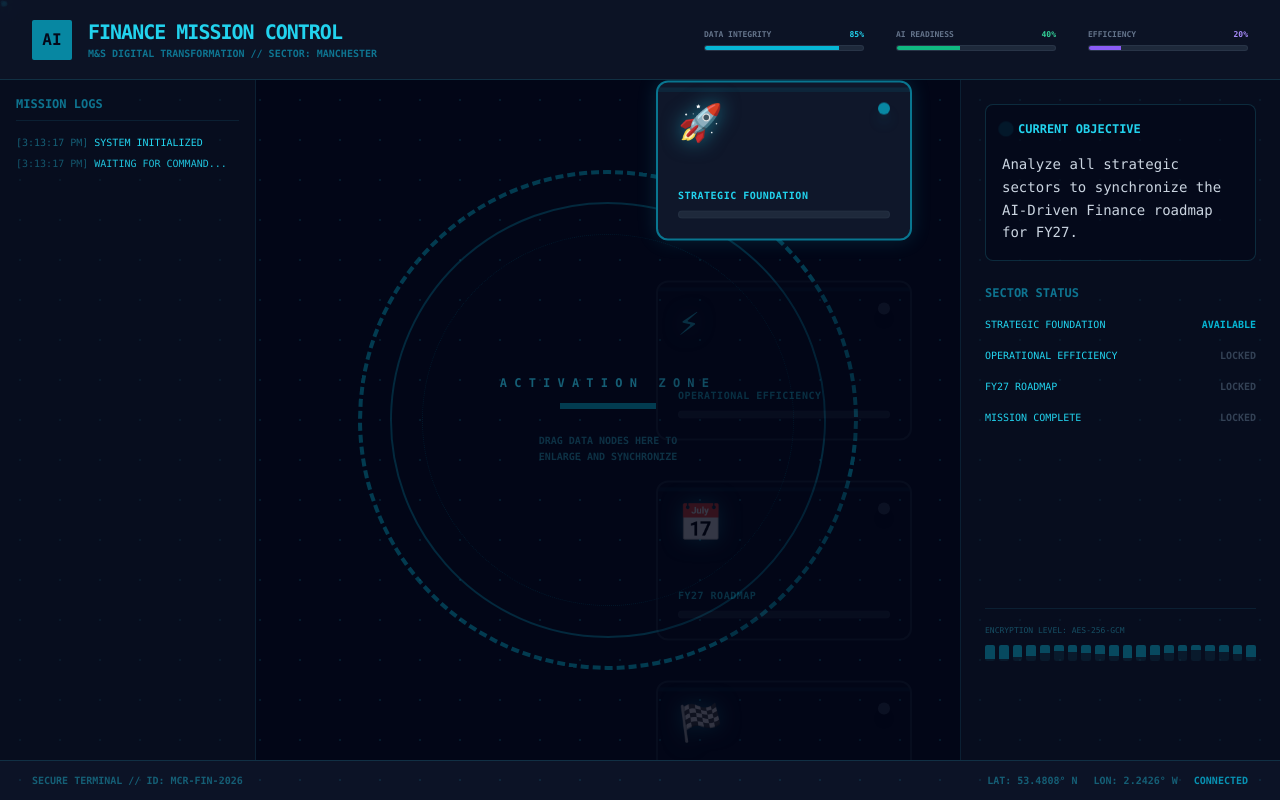
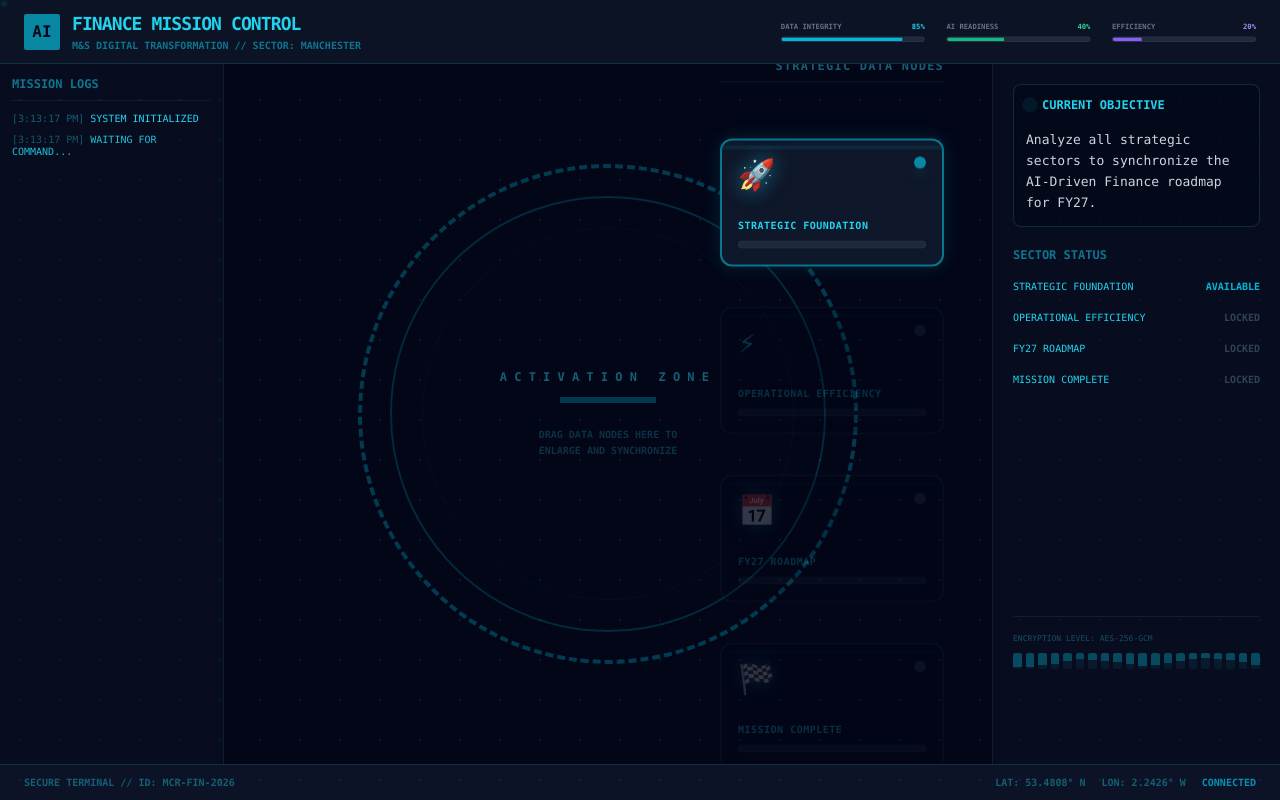
Before and after one commit to AndyMcCourt/AI_Driven_Finance_Presentation, a React (Vite) app: page / in a window 1280 px wide. Built offline with nearby package versions, Linux system fonts and the light colour scheme.

Commit message:
Scale down mission control UI sizing

```diff
--- a/components/GameView.tsx
+++ b/components/GameView.tsx
@@ -114,18 +114,18 @@ const GameView: React.FC = () => {
       </div>
 
       {/* Header */}
-      <header className="h-20 border-b border-cyan-900/50 bg-slate-900/80 backdrop-blur-md flex items-center justify-between px-8 z-10">
-        <div className="flex items-center gap-4">
-          <div className="w-10 h-10 bg-cyan-500 rounded-sm animate-pulse flex items-center justify-center">
+      <header className="h-16 border-b border-cyan-900/50 bg-slate-900/80 backdrop-blur-md flex items-center justify-between px-6 z-10">
+        <div className="flex items-center gap-3">
+          <div className="w-9 h-9 bg-cyan-500 rounded-sm animate-pulse flex items-center justify-center">
             <span className="text-slate-950 font-black">AI</span>
           </div>
           <div>
-            <h1 className="text-xl font-black tracking-tighter uppercase">Finance Mission Control</h1>
+            <h1 className="text-lg font-black tracking-tighter uppercase">Finance Mission Control</h1>
             <p className="text-[10px] text-cyan-700 font-bold">M&S DIGITAL TRANSFORMATION // SECTOR: MANCHESTER</p>
           </div>
         </div>
 
-        <div className="flex gap-8">
+        <div className="flex gap-6 scale-90 origin-right">
           <StatBox label="DATA INTEGRITY" value={missionState.dataIntegrity} color="cyan" />
           <StatBox label="AI READINESS" value={missionState.aiReadiness} color="emerald" />
           <StatBox label="EFFICIENCY" value={missionState.efficiency} color="violet" />
@@ -135,7 +135,7 @@ const GameView: React.FC = () => {
       {/* Main Content */}
       <main className="flex-1 relative flex">
         {/* Left Sidebar - Logs */}
-        <aside className="w-64 border-r border-cyan-900/30 bg-slate-900/40 p-4 flex flex-col gap-4">
+        <aside className="w-56 border-r border-cyan-900/30 bg-slate-900/40 p-3 flex flex-col gap-3">
           <h2 className="text-xs font-black text-cyan-700 border-b border-cyan-900/30 pb-2">MISSION LOGS</h2>
           <div className="flex-1 overflow-hidden flex flex-col gap-2">
             {logs.map((log, i) => (
@@ -205,15 +205,15 @@ const GameView: React.FC = () => {
                 onDragEnd={(e, info) => handleDragEnd(e, info, s)}
                 whileHover={{ scale: 1.05, zIndex: 50 }}
                 whileDrag={{ scale: 1.15, zIndex: 100 }}
-                className={`relative w-64 h-40 rounded-xl border-2 cursor-grab active:cursor-grabbing transition-all duration-500 overflow-hidden group
+                className={`relative w-56 h-32 rounded-xl border-2 cursor-grab active:cursor-grabbing transition-all duration-500 overflow-hidden group
                   ${s.status === 'completed' ? 'bg-cyan-500/10 border-cyan-400 shadow-[0_0_30px_rgba(34,211,238,0.3)]' :
                     s.status === 'available' ? 'bg-slate-900 border-cyan-500/60 shadow-[0_0_20px_rgba(34,211,238,0.15)]' :
                     'bg-slate-950 border-slate-800 opacity-20 cursor-not-allowed'}`}
               >
                 {/* Preview Content */}
-                <div className="absolute inset-0 p-5 flex flex-col justify-between">
+                <div className="absolute inset-0 p-4 flex flex-col justify-between">
                   <div className="flex justify-between items-start">
-                    <span className="text-4xl drop-shadow-[0_0_10px_rgba(34,211,238,0.5)]">{s.icon}</span>
+                    <span className="text-3xl drop-shadow-[0_0_10px_rgba(34,211,238,0.5)]">{s.icon}</span>
                     <div className={`w-3 h-3 rounded-full shadow-lg ${s.status === 'completed' ? 'bg-emerald-500 shadow-emerald-500/50' : s.status === 'available' ? 'bg-cyan-500 animate-pulse shadow-cyan-500/50' : 'bg-slate-700'}`} />
                   </div>
                   <div>
@@ -243,13 +243,13 @@ const GameView: React.FC = () => {
         </section>
 
         {/* Right Sidebar - Details */}
-        <aside className="w-80 border-l border-cyan-900/30 bg-slate-900/40 p-6 flex flex-col gap-6">
-          <div className="p-4 border border-cyan-900/50 rounded-lg bg-slate-950/50">
+        <aside className="w-72 border-l border-cyan-900/30 bg-slate-900/40 p-5 flex flex-col gap-5">
+          <div className="p-3 border border-cyan-900/50 rounded-lg bg-slate-950/50">
             <h3 className="text-xs font-black mb-4 flex items-center gap-2">
               <span className="w-2 h-2 bg-cyan-500 rounded-full animate-ping" />
               CURRENT OBJECTIVE
             </h3>
-            <p className="text-sm text-slate-300 leading-relaxed">
+            <p className="text-[13px] text-slate-300 leading-relaxed">
               Analyze all strategic sectors to synchronize the AI-Driven Finance roadmap for FY27.
             </p>
           </div>
@@ -284,7 +284,7 @@ const GameView: React.FC = () => {
       </main>
 
       {/* Footer */}
-      <footer className="h-10 border-t border-cyan-900/50 bg-slate-900/80 flex items-center justify-between px-8 text-[10px] font-bold text-cyan-800">
+      <footer className="h-9 border-t border-cyan-900/50 bg-slate-900/80 flex items-center justify-between px-6 text-[10px] font-bold text-cyan-800">
         <div>SECURE TERMINAL // ID: MCR-FIN-2026</div>
         <div className="flex gap-4">
           <span>LAT: 53.4808° N</span>
```
